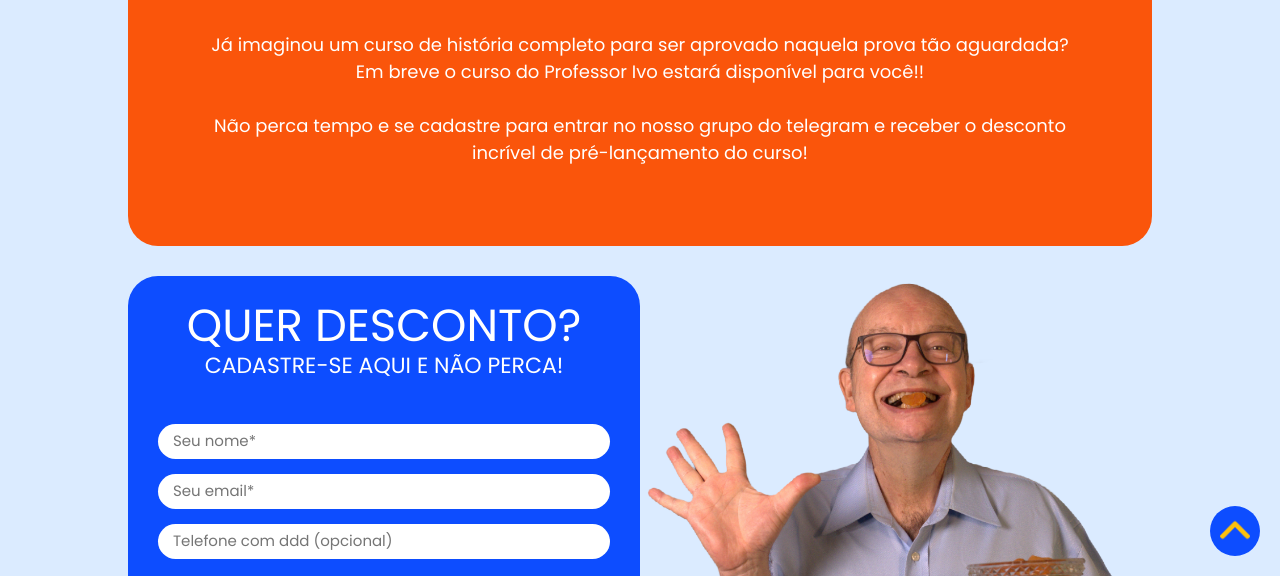
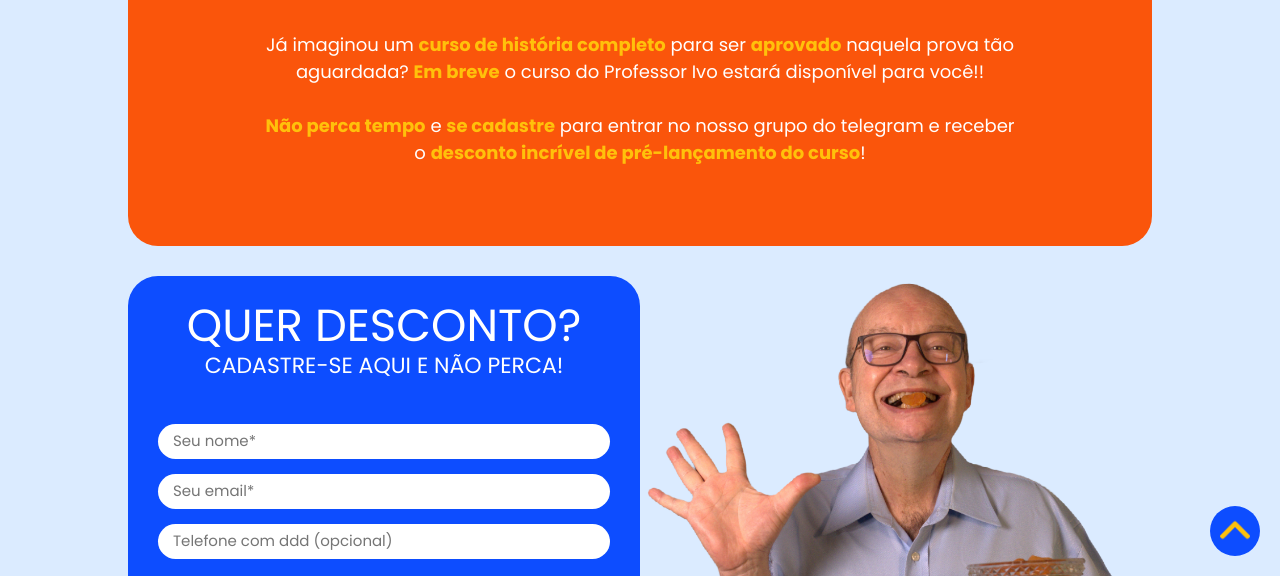
Before and after one commit to RoPensO/professor-ivo, a plain HTML site: page index.html in a window 1280 px wide. Shown: the part 224-800 px from the top of the page. Drawn offline with Linux system fonts and the light colour scheme; a script that the page names is missing.

Commit message:
att pre banner

```diff
--- a/estilo.css
+++ b/estilo.css
@@ -126,6 +126,11 @@ header {
 .pre-banner p {
     padding: 30px;
     font-size: 18px;
+    padding: 30px 80px;
+}
+.pre-banner span {
+    color: var(--amarelo);
+    font-weight: bold;
 }
 
 /* BANNER */
--- a/index.html
+++ b/index.html
@@ -52,10 +52,10 @@
 
         <section class="pre-banner">
             <h1>CURSO DE HISTÓRIA!</h1>
-            <p>Já imaginou um curso de história completo para ser aprovado naquela prova tão aguardada?
-                Em breve o curso do Professor Ivo estará disponível para você!!
+            <p>Já imaginou um <span>curso de história completo</span> para ser <span>aprovado</span> naquela prova tão aguardada?
+                <span>Em breve</span> o curso do Professor Ivo estará disponível para você!!
                 <br><br>
-                Não perca tempo e se cadastre para entrar no nosso grupo do telegram e receber o desconto incrível de pré-lançamento do curso!
+                <span>Não perca tempo</span> e <span>se cadastre</span> para entrar no nosso grupo do telegram e receber o <span>desconto incrível de pré-lançamento do curso</span>!
             </p>
         </section>
 
@@ -230,8 +230,8 @@
                 </div>
 
                 <div class="duvidas">
-                    <p>ficou alguma duvida? Entre em contato</p>
-                    <a href="mailto: ivomarcos@gcmmidia.com">clicando aqui</a>
+                    <p>Duvidas? Entre em contato</p>
+                    <a href="mailto: ivomarcos@gcmmidia.com">clique aqui</a>
                 </div>
 
             </div>
```
